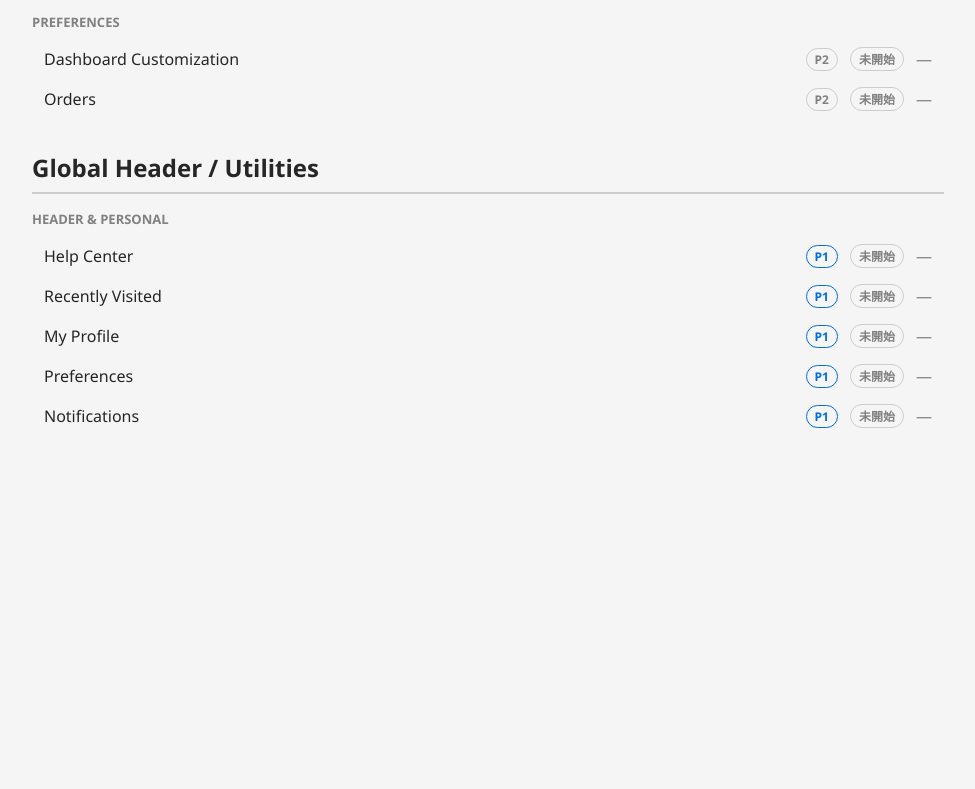
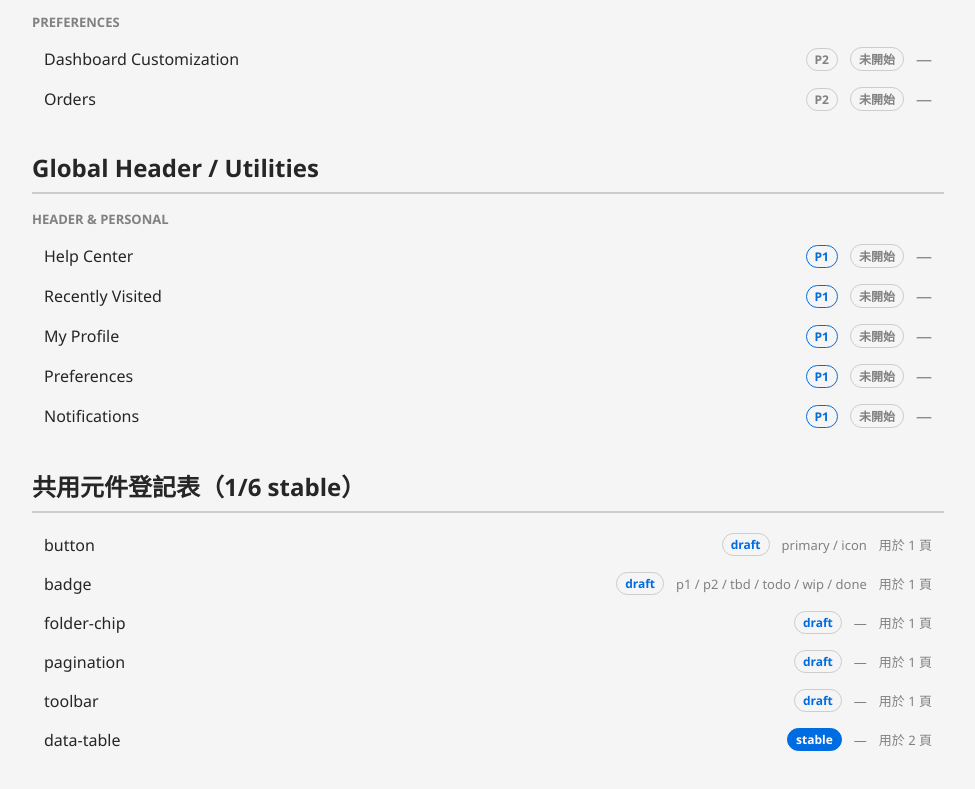
Before and after one commit to aja-ruei/asus-mdm-console, a website built with Vite: page index.html in a window 1280 px wide. Shown: the part 4181-4970 px from the top of the page, without its empty margins (152-1127 px from the left). Before the commit the page ends 4689 px from the top, so only its background shows below. Built offline with nearby package versions, Linux system fonts and the light colour scheme.

Commit message:
feat: dev 看板新增共用元件登記面板（顯示成熟度）

```diff
--- a/index.html
+++ b/index.html
@@ -12,6 +12,7 @@
         <p>每個項目附五種狀態直達連結；「—」表示尚未切版。</p>
       </header>
       <div id="board"></div>
+      <div id="registry"></div>
     </main>
     <script type="module" src="/src/js/pages/board.js"></script>
   </body>
--- a/src/js/pages/board.js
+++ b/src/js/pages/board.js
@@ -1,6 +1,7 @@
 import '/src/scss/main.scss'
 import { groups } from '../data/progress-config.js'
 import { STATES } from '../utils/state.js'
+import { components } from '../data/components-registry.js'
 
 const STATUS_LABEL = { todo: '未開始', wip: '進行中', done: '已完成' }
 const STATE_LABEL = { default: '預設', loading: '載入', empty: '空', error: '錯誤', max: '極限' }
@@ -33,3 +34,20 @@ document.querySelector('#board').innerHTML = groups
     </section>`,
   )
   .join('')
+
+const COMP_STATUS = { draft: 'wip', stable: 'done' } // 借用 badge 樣式
+const stableCount = components.filter((c) => c.status === 'stable').length
+
+const compRow = (c) => `
+  <li class="board__item">
+    <span class="board__title">${c.id}</span>
+    <span class="badge badge--${COMP_STATUS[c.status]}">${c.status}</span>
+    <span class="board__meta">${c.variants.length ? c.variants.join(' / ') : '—'}</span>
+    <span class="board__meta">用於 ${c.usedBy.length} 頁</span>
+  </li>`
+
+document.querySelector('#registry').innerHTML = `
+  <section class="board__group">
+    <h2>共用元件登記表（${stableCount}/${components.length} stable）</h2>
+    <ul>${components.map(compRow).join('')}</ul>
+  </section>`
--- a/src/scss/pages/_board.scss
+++ b/src/scss/pages/_board.scss
@@ -62,3 +62,8 @@
     text-decoration: underline;
   }
 }
+
+.board__meta {
+  color: $color-text-secondary;
+  font-size: 13px;
+}
```
